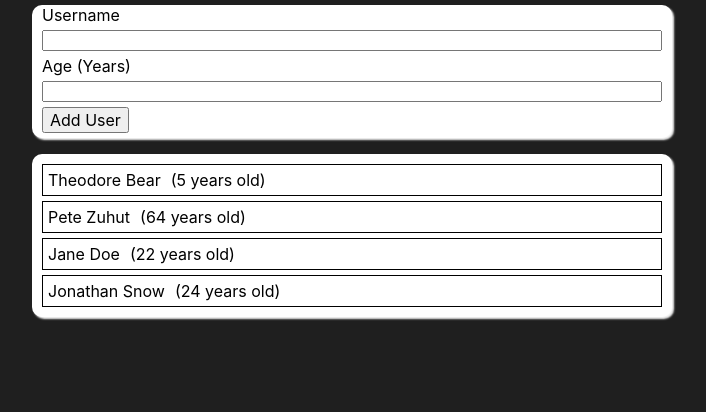
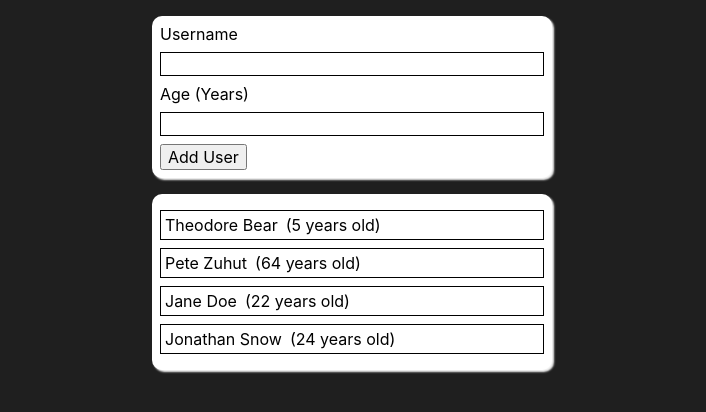
Before and after one commit to antran0/add-users-react, a React (Create React App) app: page / in a window 1280 px wide. Shown: the top 412 px of the page, without its empty margins (288-994 px from the left). Built offline with nearby package versions, Linux system fonts and the light colour scheme.

Commit message:
fixed styles

```diff
--- a/src/components/InputForm.module.css
+++ b/src/components/InputForm.module.css
@@ -1,14 +1,7 @@
 .input-form {
   background-color: white;
-  position: relative;
-  left: 25%;
   width: 50%;
+  margin: 1rem auto;
+  padding: 0.5rem;
+  max-width: 25rem;
 }
-
-.input-form > * {
-  margin: 5px;
-}
-
-.input-form button {
-  margin: 0 auto 5px 5px;
-}
--- a/src/components/TextInput.js
+++ b/src/components/TextInput.js
@@ -3,10 +3,10 @@ import styles from "./TextInput.module.css";
 
 const TextInput = React.forwardRef((props, ref) => {
   return (
-    <div className={`${styles["text-input"]}`}>
-      <label>{props.label}</label>
+    <React.Fragment>
+      <label className={styles["text-input__label"]}>{props.label}</label>
       <input type="text" className={styles["text-input__input"]} ref={ref} />
-    </div>
+    </React.Fragment>
   );
 });
 
--- a/src/components/TextInput.module.css
+++ b/src/components/TextInput.module.css
@@ -1,14 +1,12 @@
-.text-input {
-  margin: 5px;
-}
-
-.text-input label {
-  width: 100%;
+.text-input__label {
+  display: block;
+  margin-bottom: 0.5rem;
 }
 
 .text-input__input {
+  border: 1px solid black;
+  font: inherit;
   display: block;
   width: 100%;
-  margin-top: 5px;
-  margin-bottom: 5px;
+  margin-bottom: 0.5rem;
 }
--- a/src/components/User.module.css
+++ b/src/components/User.module.css
@@ -1,10 +1,10 @@
 .user {
+  border: 1px solid black;
+  margin: 0.5rem auto;
+  padding: 0.25rem;
   display: flex;
-  flex-flow: row nowrap;
-  border: 1px solid black;
-  margin: 5px;
 }
 
 .user > div {
-  margin: 5px;
+  margin-right: 0.5rem;
 }
--- a/src/components/UsersList.js
+++ b/src/components/UsersList.js
@@ -9,13 +9,7 @@ const UserList = (props) => {
   };
 
   return (
-    <Card
-      className={`${
-        props.users.length > 0
-          ? styles["users-list"]
-          : styles[".users-list--empty"]
-      }`}
-    >
+    <Card className={`${props.users.length > 0 ? styles["users-list"] : ""}`}>
       <ul>
         {props.users.map((user) => (
           <User
--- a/src/components/UsersList.module.css
+++ b/src/components/UsersList.module.css
@@ -1,14 +1,13 @@
 .users-list {
   background-color: white;
-  position: relative;
-  left: 25%;
   width: 50%;
+  margin: 1rem auto;
+  padding: 0.5rem;
+  max-width: 25rem;
 }
 
 .users-list ul {
-  padding: 5px;
+  list-style: none;
+  margin: 0;
+  padding-left: 0;
 }
-
-.users-list--empty {
-  padding: 0;
-}
```
